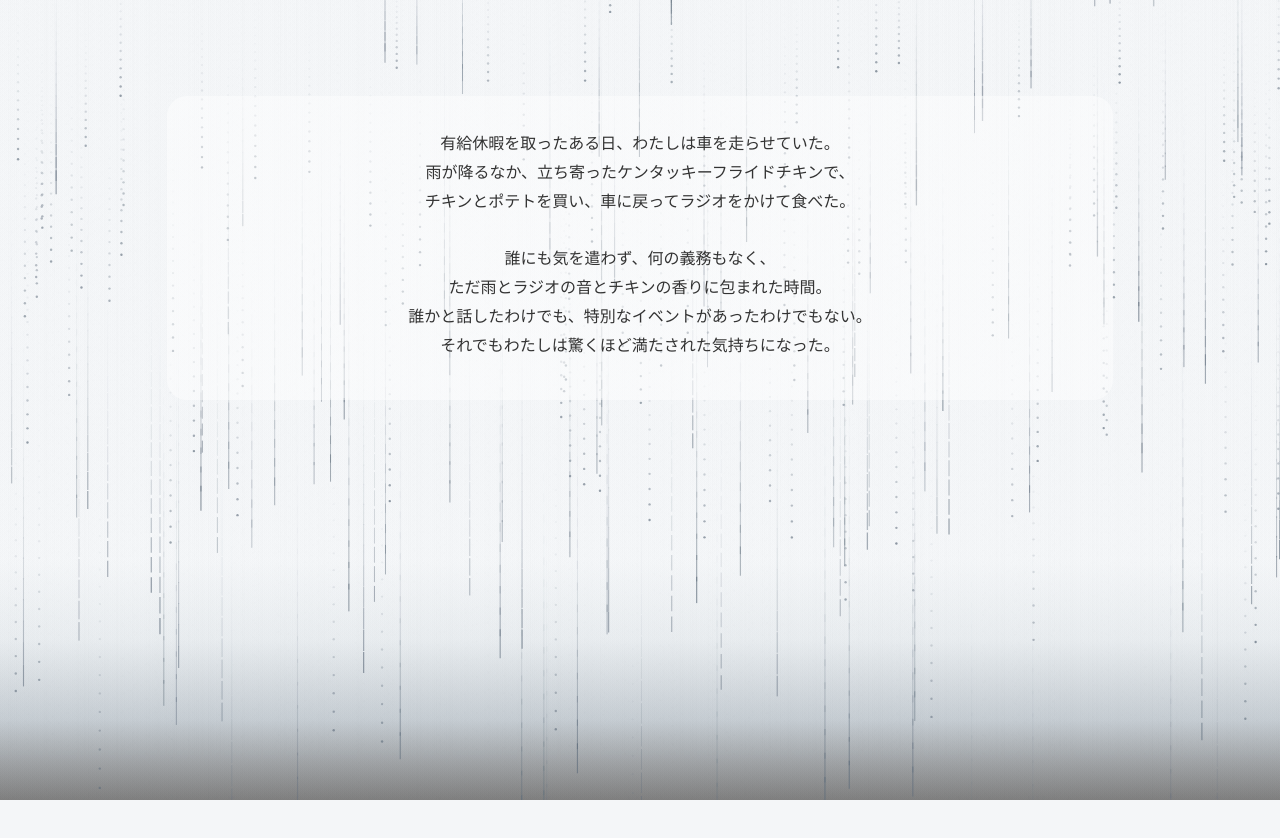
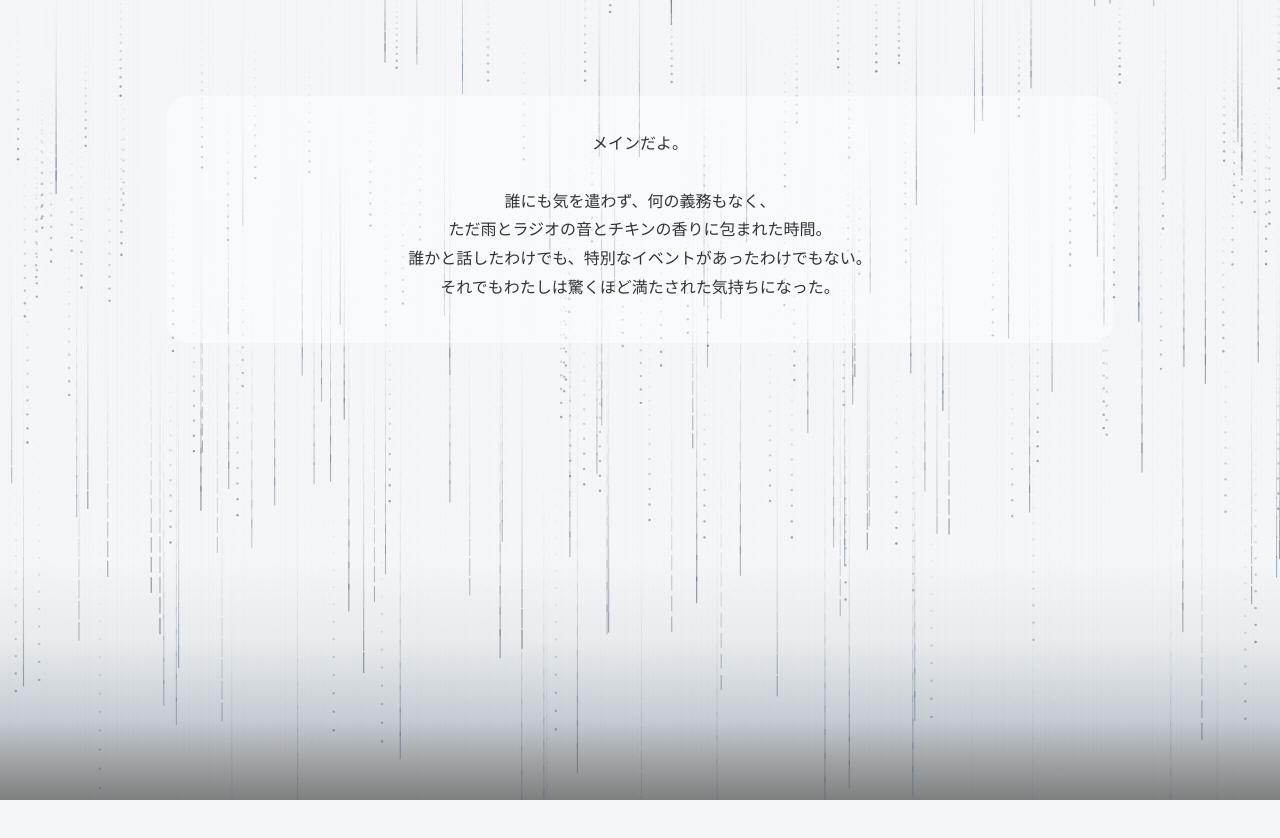
Before and after one commit to Takeda-reha/solitude-ripple, a plain HTML site: page main.html in a window 1280 px wide. Drawn offline with Linux system fonts and the light colour scheme.

Commit message:
Update main.html

```diff
--- a/main.html
+++ b/main.html
@@ -149,9 +149,7 @@ html, body {
   <!-- 前景のダミーコンテンツ（実装時は置き換え） -->
 <main class="content">
   <section class="card">
-    <p>有給休暇を取ったある日、わたしは車を走らせていた。<br>
-    雨が降るなか、立ち寄ったケンタッキーフライドチキンで、<br>
-    チキンとポテトを買い、車に戻ってラジオをかけて食べた。</p>
+    <p>メインだよ。</p>
 
     <p>誰にも気を遣わず、何の義務もなく、<br>
     ただ雨とラジオの音とチキンの香りに包まれた時間。<br>
```
